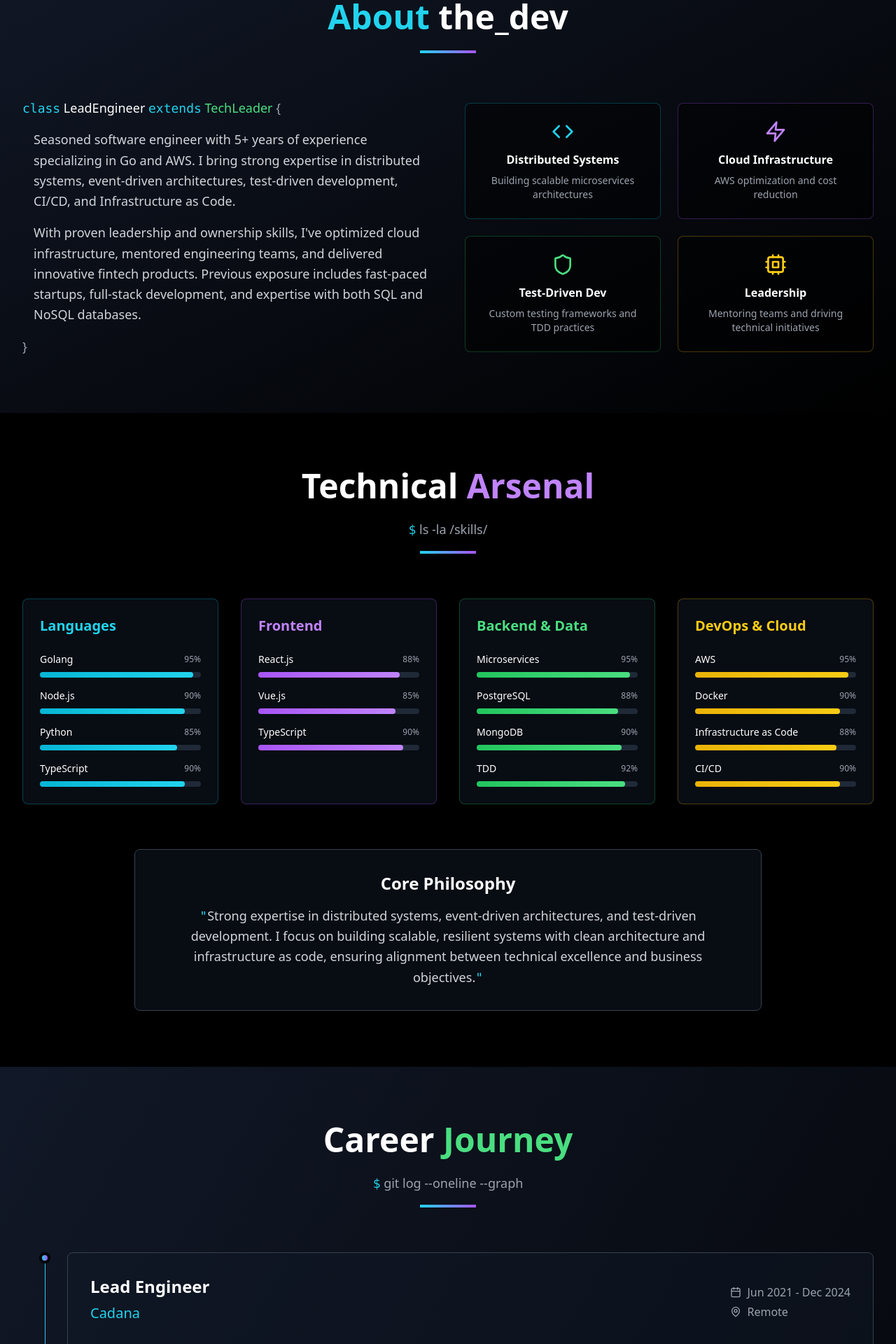
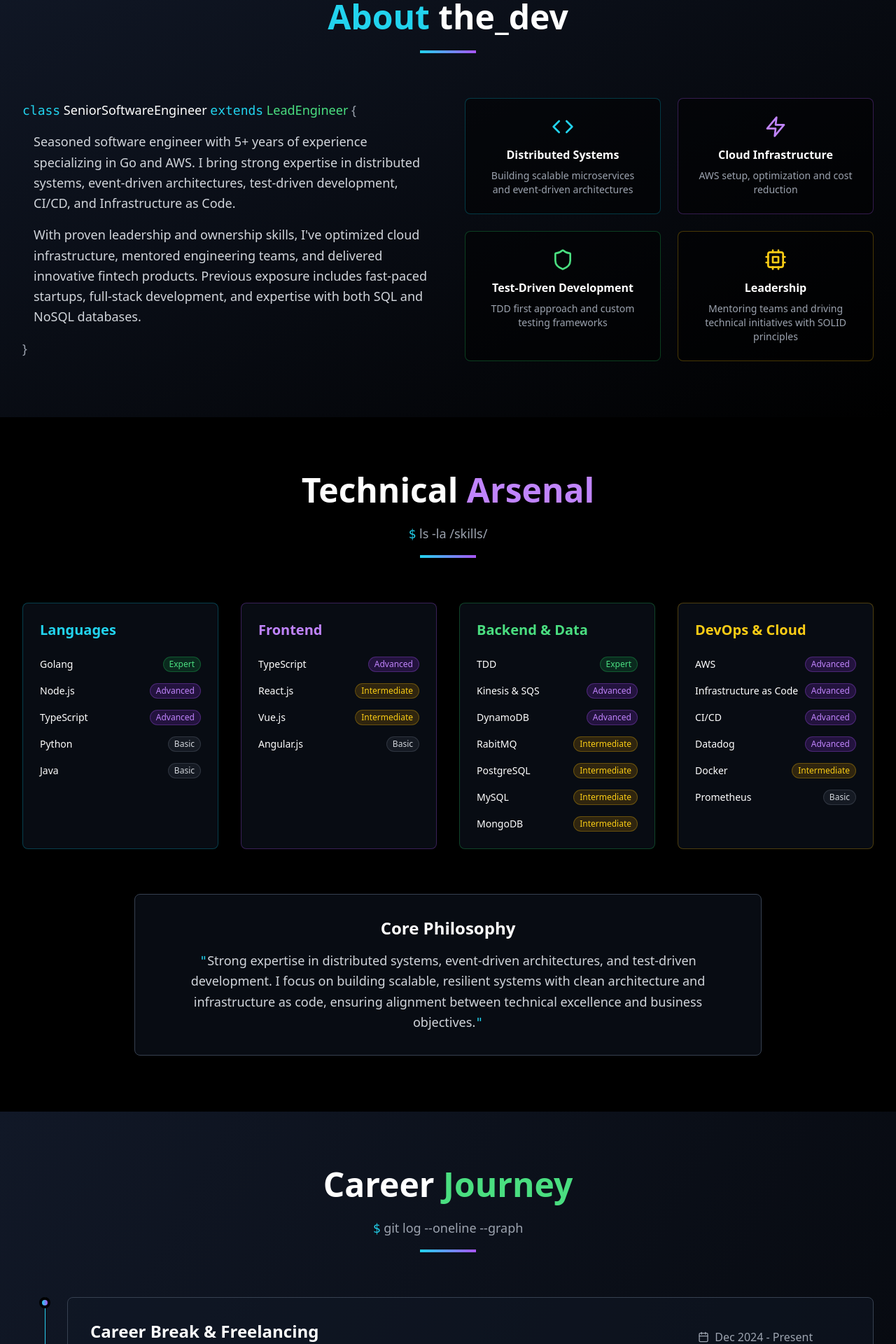
Before and after one commit to rubengp99/rubengp99.github.io, a React (Vite) app: page / in a window 1280 px wide. Shown: the part 880-2800 px from the top of the page at 70% size. Built offline with nearby package versions, Linux system fonts and the light colour scheme.

Commit message:
improve legends and text

```diff
--- a/src/components/About.tsx
+++ b/src/components/About.tsx
@@ -18,9 +18,9 @@ const About = () => {
             <div className="text-lg text-gray-300 leading-relaxed">
               <p className="mb-4">
                 <span className="text-cyan-400 font-mono">class</span>
-                <span className="text-white"> LeadEngineer </span>
+                <span className="text-white"> SeniorSoftwareEngineer </span>
                 <span className="text-cyan-400 font-mono">extends</span>
-                <span className="text-green-400"> TechLeader </span>
+                <span className="text-green-400"> LeadEngineer </span>
                 <span className="text-gray-400">{"{"}</span>
               </p>
               <p className="ml-4 mb-4">
@@ -41,25 +41,25 @@ const About = () => {
             <div className="bg-black/50 border border-cyan-500/30 rounded-lg p-6 text-center hover:border-cyan-500/60 transition-all duration-300">
               <Code className="text-cyan-400 mx-auto mb-3" size={32} />
               <h3 className="text-white font-semibold mb-2">Distributed Systems</h3>
-              <p className="text-gray-400 text-sm">Building scalable microservices architectures</p>
+              <p className="text-gray-400 text-sm">Building scalable microservices and event-driven architectures</p>
             </div>
 
             <div className="bg-black/50 border border-purple-500/30 rounded-lg p-6 text-center hover:border-purple-500/60 transition-all duration-300">
               <Zap className="text-purple-400 mx-auto mb-3" size={32} />
               <h3 className="text-white font-semibold mb-2">Cloud Infrastructure</h3>
-              <p className="text-gray-400 text-sm">AWS optimization and cost reduction</p>
+              <p className="text-gray-400 text-sm">AWS setup, optimization and cost reduction</p>
             </div>
 
             <div className="bg-black/50 border border-green-500/30 rounded-lg p-6 text-center hover:border-green-500/60 transition-all duration-300">
               <Shield className="text-green-400 mx-auto mb-3" size={32} />
-              <h3 className="text-white font-semibold mb-2">Test-Driven Dev</h3>
-              <p className="text-gray-400 text-sm">Custom testing frameworks and TDD practices</p>
+              <h3 className="text-white font-semibold mb-2">Test-Driven Development</h3>
+              <p className="text-gray-400 text-sm">TDD first approach and custom testing frameworks</p>
             </div>
 
             <div className="bg-black/50 border border-yellow-500/30 rounded-lg p-6 text-center hover:border-yellow-500/60 transition-all duration-300">
               <Cpu className="text-yellow-400 mx-auto mb-3" size={32} />
               <h3 className="text-white font-semibold mb-2">Leadership</h3>
-              <p className="text-gray-400 text-sm">Mentoring teams and driving technical initiatives</p>
+              <p className="text-gray-400 text-sm">Mentoring teams and driving technical initiatives with SOLID principles</p>
             </div>
           </div>
         </div>
--- a/src/components/Contact.tsx
+++ b/src/components/Contact.tsx
@@ -32,7 +32,7 @@ const Contact = () => {
             <span className="text-green-400">Connect</span>
           </h2>
           <p className="text-gray-400 text-lg">
-            <span className="text-cyan-400 font-mono">$</span> initiate_collaboration --mode=rebel
+            <span className="text-cyan-400 font-mono">$</span> initiate_collaboration --mode=engineer
           </p>
           <div className="w-20 h-1 bg-gradient-to-r from-cyan-400 to-purple-500 mx-auto mt-4"></div>
         </div>
@@ -43,7 +43,7 @@ const Contact = () => {
             <div>
               <h3 className="text-2xl font-bold text-white mb-6">Get In Touch</h3>
               <p className="text-gray-300 text-lg leading-relaxed mb-8">
-                Looking for a lead engineer with expertise in distributed systems and cloud architecture?
+                Looking for a senior engineer with expertise in distributed systems and cloud architecture?
                 Whether you need someone to optimize your infrastructure, build scalable microservices,
                 or lead technical initiatives, let's connect and discuss how I can help.
               </p>
--- a/src/components/Experience.tsx
+++ b/src/components/Experience.tsx
@@ -4,9 +4,18 @@ import { Calendar, MapPin, TrendingUp } from 'lucide-react';
 const Experience = () => {
   const experiences = [
     {
-      title: 'Lead Engineer',
+      title: 'Career Break & Freelancing',
+      company: 'N/A',
+      location: 'Nueva Esparta, Venezuela',
+      period: 'Dec 2024 - Present',
+      description: 'Career break to focus on physical & mental health as well as finding passions outside of the tech world for a couple of months. Currently exploring new career opportunities.',
+      achievements: [],
+      technologies: []
+    },
+    {
+      title: 'Lead Engineer (Full-Time)',
       company: 'Cadana',
-      location: 'Remote',
+      location: 'Nueva Esparta, Venezuela (Remote)',
       period: 'Jun 2021 - Dec 2024',
       description: 'Led engineering initiatives at a fintech startup, driving technical excellence and delivering innovative financial products.',
       achievements: [
@@ -16,12 +25,12 @@ const Experience = () => {
         'Built and launched a virtual card product with AML-focused rules, enhancing fraud prevention and customer fund security',
         'Delivered an end-to-end Web3 U.S. equity investment product, expanding the company\'s fintech capabilities'
       ],
-      technologies: ['Go', 'AWS', 'DynamoDB', 'Microservices', 'TDD', 'Web3']
+      technologies: ['Go', 'Vue.js', 'Python', 'Node.js', 'AWS', 'S3', 'Kinesis', 'Lambda', 'IaC', 'TDD', 'CI/CD']
     },
     {
-      title: 'Software Engineer',
+      title: 'Software Engineer (Full-Time)',
       company: 'Esusu',
-      location: 'Remote',
+      location: 'Nueva Esparta, Venezuela (Remote)',
       period: 'May 2020 - Jun 2021',
       description: 'Developed scalable solutions for fintech platform focused on rent reporting and credit building.',
       achievements: [
@@ -30,12 +39,12 @@ const Experience = () => {
         'Built an MVP admin UI, reducing operations\' reliance on developers',
         'Hardened platform resiliency with retry flows and optimized MongoDB cluster usage'
       ],
-      technologies: ['Node.js', 'MongoDB', 'React.js', 'TypeScript', 'AWS']
+      technologies: ['Go', 'React.js', 'Node.js', 'MongoDB', 'TypeScript', 'AWS', 'S3', 'Kinesis', 'Lambda', 'IaC']
     },
     {
-      title: 'Project Manager',
+      title: 'Project Manager (Contract)',
       company: 'Somos Sistemas',
-      location: 'Remote',
+      location: 'Nueva Esparta, Venezuela (Remote)',
       period: 'Feb 2020 - Aug 2020',
       description: 'Led cloud migration and product development initiatives for ERP solutions.',
       achievements: [
@@ -43,7 +52,7 @@ const Experience = () => {
         'Directed cloud migration from on-premises to cloud hosting, improving scalability, reliability, and maintenance',
         'Led the team to design and implement a CRM extension of the ERP product in 2 months, enabling organization-wide business intelligence and accelerating data-driven decision-making'
       ],
-      technologies: ['Project Management', 'Cloud Migration', 'ERP', 'CRM']
+      technologies: ['Vue.js', 'Node.js', 'TypeScript', 'MySQL', 'Project Management', 'Cloud Migration', 'ERP', 'CRM']
     }
   ];
 
@@ -91,6 +100,7 @@ const Experience = () => {
 
                   <p className="text-gray-300 mb-6 leading-relaxed">{exp.description}</p>
 
+                  {exp.achievements.length > 0 &&
                     <div className="mb-6">
                       <h5 className="text-white font-semibold mb-3 flex items-center">
                         <TrendingUp className="mr-2 text-green-400" size={20} />
@@ -99,13 +109,15 @@ const Experience = () => {
                       <ul className="space-y-2">
                         {exp.achievements.map((achievement, idx) => (
                           <li key={idx} className="text-gray-300 flex items-start">
-                          <span className="text-cyan-400 mr-3 mt-1">▶</span>
+                            <span className="text-cyan-400 mr-3 mt-1">⭐</span>
                             {achievement}
                           </li>
                         ))}
                       </ul>
                     </div>
+                  }
 
+                  {exp.technologies.length > 0 &&
                     <div>
                       <h5 className="text-white font-semibold mb-3">Technologies Used</h5>
                       <div className="flex flex-wrap gap-2">
@@ -119,6 +131,7 @@ const Experience = () => {
                         ))}
                       </div>
                     </div>
+                  }
                 </div>
               </div>
             ))}
--- a/src/components/Skills.tsx
+++ b/src/components/Skills.tsx
@@ -6,39 +6,46 @@ const Skills = () => {
       title: 'Languages',
       color: 'cyan',
       skills: [
-        { name: 'Golang', level: 95 },
-        { name: 'Node.js', level: 90 },
-        { name: 'Python', level: 85 },
-        { name: 'TypeScript', level: 90 }
+        { name: 'Golang', level: 'Expert' },
+        { name: 'Node.js', level: 'Advanced' },
+        { name: 'TypeScript', level: 'Advanced' },
+        { name: 'Python', level: 'Basic' },
+        { name: 'Java', level: 'Basic' },
       ]
     },
     {
       title: 'Frontend',
       color: 'purple',
       skills: [
-        { name: 'React.js', level: 88 },
-        { name: 'Vue.js', level: 85 },
-        { name: 'TypeScript', level: 90 }
+        { name: 'TypeScript', level: 'Advanced' },
+        { name: 'React.js', level: 'Intermediate' },
+        { name: 'Vue.js', level: 'Intermediate' },
+        { name: 'Angular.js', level: 'Basic' },
       ]
     },
     {
       title: 'Backend & Data',
       color: 'green',
       skills: [
-        { name: 'Microservices', level: 95 },
-        { name: 'PostgreSQL', level: 88 },
-        { name: 'MongoDB', level: 90 },
-        { name: 'TDD', level: 92 }
+        { name: 'TDD', level: 'Expert' },
+        { name: 'Kinesis & SQS', level: 'Advanced' },
+        { name: 'DynamoDB', level: 'Advanced' },
+        { name: 'RabitMQ', level: 'Intermediate' },
+        { name: 'PostgreSQL', level: 'Intermediate' },
+        { name: 'MySQL', level: 'Intermediate' },
+        { name: 'MongoDB', level: 'Intermediate' }
       ]
     },
     {
       title: 'DevOps & Cloud',
       color: 'yellow',
       skills: [
-        { name: 'AWS', level: 95 },
-        { name: 'Docker', level: 90 },
-        { name: 'Infrastructure as Code', level: 88 },
-        { name: 'CI/CD', level: 90 }
+        { name: 'AWS', level: 'Advanced' },
+        { name: 'Infrastructure as Code', level: 'Advanced' },
+        { name: 'CI/CD', level: 'Advanced' },
+        { name: 'Datadog', level: 'Advanced' },
+        { name: 'Docker', level: 'Intermediate' },
+        { name: 'Prometheus', level: 'Basic' },
       ]
     }
   ];
@@ -53,19 +60,25 @@ const Skills = () => {
     return colorMap[color as keyof typeof colorMap];
   };
 
-  const getBarColor = (color: string) => {
-    const barColorMap = {
-      cyan: 'bg-gradient-to-r from-cyan-500 to-cyan-400',
-      purple: 'bg-gradient-to-r from-purple-500 to-purple-400',
-      green: 'bg-gradient-to-r from-green-500 to-green-400',
-      yellow: 'bg-gradient-to-r from-yellow-500 to-yellow-400'
-    };
-    return barColorMap[color as keyof typeof barColorMap];
+  const getTagColor = (level: string) => {
+    switch (level) {
+      case 'Expert':
+        return 'bg-green-600/20 text-green-400 border border-green-500/30';
+      case 'Advanced':
+        return 'bg-purple-600/20 text-purple-400 border border-purple-500/30';
+      case 'Intermediate':
+        return 'bg-yellow-600/20 text-yellow-400 border border-yellow-500/30';
+      case 'Basic':
+        return 'bg-gray-600/20 text-gray-300 border border-gray-500/30';
+      default:
+        return 'bg-gray-600/20 text-gray-300 border border-gray-500/30';
+    }
   };
 
   return (
     <section id="skills" className="py-20 bg-black">
       <div className="max-w-7xl mx-auto px-4 sm:px-6 lg:px-8">
+        {/* Section header */}
         <div className="text-center mb-16">
           <h2 className="text-4xl md:text-5xl font-bold mb-6">
             <span className="text-white">Technical </span>
@@ -77,25 +90,38 @@ const Skills = () => {
           <div className="w-20 h-1 bg-gradient-to-r from-cyan-400 to-purple-500 mx-auto mt-4"></div>
         </div>
 
+        {/* Skill grid */}
         <div className="grid md:grid-cols-2 lg:grid-cols-4 gap-8">
           {skillCategories.map((category) => (
-            <div key={category.title} className={`bg-gray-900/50 border ${getColorClasses(category.color)} rounded-lg p-6 hover:bg-gray-900/70 transition-all duration-300`}>
-              <h3 className={`text-xl font-semibold mb-6 ${getColorClasses(category.color)}`}>
+            <div
+              key={category.title}
+              className={`bg-gray-900/50 border ${getColorClasses(
+                category.color
+              )} rounded-lg p-6 hover:bg-gray-900/70 transition-all duration-300`}
+            >
+              <h3
+                className={`text-xl font-semibold mb-6 ${getColorClasses(
+                  category.color
+                )}`}
+              >
                 {category.title}
               </h3>
               <div className="space-y-4">
                 {category.skills.map((skill) => (
-                  <div key={skill.name} className="space-y-2">
-                    <div className="flex justify-between items-center">
-                      <span className="text-white text-sm font-medium">{skill.name}</span>
-                      <span className="text-gray-400 text-xs">{skill.level}%</span>
-                    </div>
-                    <div className="w-full bg-gray-800 rounded-full h-2">
-                      <div
-                        className={`h-2 rounded-full ${getBarColor(category.color)} transition-all duration-1000 ease-out`}
-                        style={{ width: `${skill.level}%` }}
-                      ></div>
-                    </div>
+                  <div
+                    key={skill.name}
+                    className="flex items-center justify-between"
+                  >
+                    <span className="text-white text-sm font-medium">
+                      {skill.name}
+                    </span>
+                    <span
+                      className={`text-xs px-2 py-0.5 rounded-full font-medium ${getTagColor(
+                        skill.level
+                      )}`}
+                    >
+                      {skill.level}
+                    </span>
                   </div>
                 ))}
               </div>
@@ -103,14 +129,19 @@ const Skills = () => {
           ))}
         </div>
 
+        {/* Philosophy */}
         <div className="mt-16 text-center">
           <div className="bg-gray-900/50 border border-gray-700 rounded-lg p-8 max-w-4xl mx-auto">
-            <h3 className="text-2xl font-semibold text-white mb-4">Core Philosophy</h3>
+            <h3 className="text-2xl font-semibold text-white mb-4">
+              Core Philosophy
+            </h3>
             <p className="text-gray-300 text-lg leading-relaxed">
               <span className="text-cyan-400 font-mono">"</span>
-              Strong expertise in distributed systems, event-driven architectures, and test-driven development.
-              I focus on building scalable, resilient systems with clean architecture and infrastructure as code,
-              ensuring alignment between technical excellence and business objectives.
+              Strong expertise in distributed systems, event-driven
+              architectures, and test-driven development. I focus on building
+              scalable, resilient systems with clean architecture and
+              infrastructure as code, ensuring alignment between technical
+              excellence and business objectives.
               <span className="text-cyan-400 font-mono">"</span>
             </p>
           </div>
```
Also changed, not shown: src/components/Hero.tsx (+21 -5 lines). Lines whose indentation alone changed are shown as unchanged.
